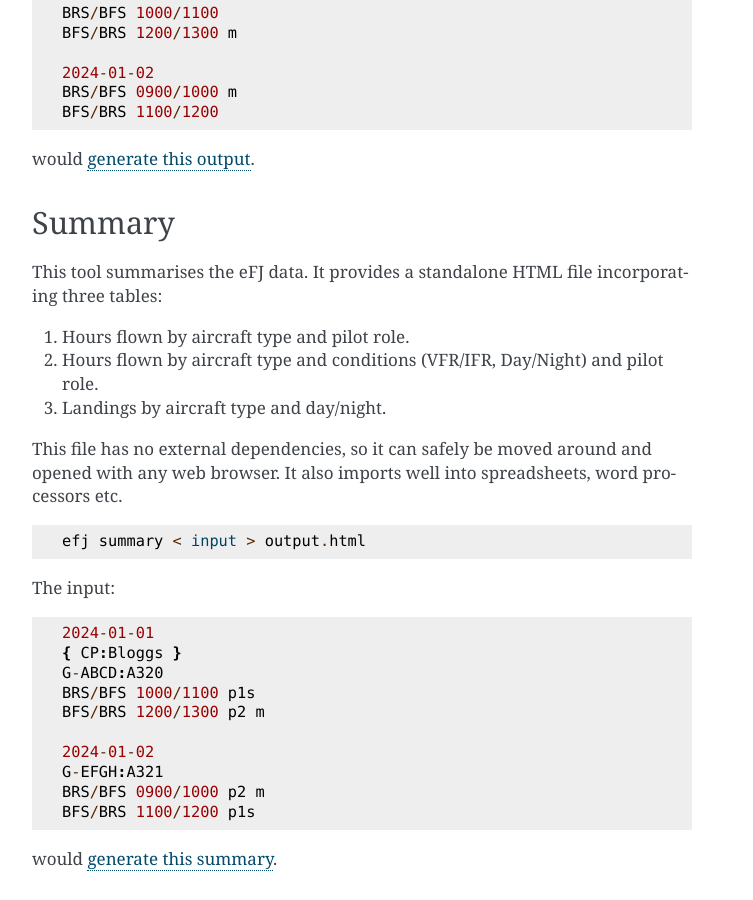
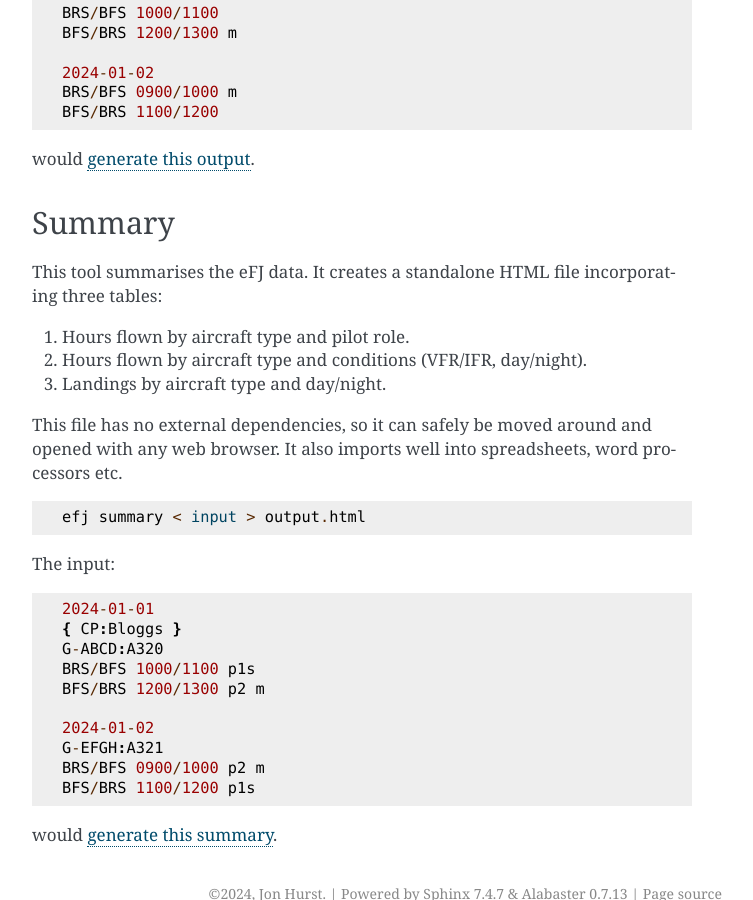
Before and after one commit to JonHurst/efjtk, a Sphinx documentation site: the page built from docs/convert.rst, in a window 1280 px wide and 900 px high, scrolled down 1386 px. Shown: the whole window, without its empty margins (388-1141 px from the left). Built offline with Sphinx 7.4.7, drawn with Linux system fonts in a browser that asks for light colours.

Commit message:
Minor cleanup

```diff
--- a/docs/convert.rst
+++ b/docs/convert.rst
@@ -74,12 +74,11 @@ would `generate this output <_static/output.html>`_.
 Summary
 -------
 
-This tool summarises the eFJ data. It provides a standalone HTML file
+This tool summarises the eFJ data. It creates a standalone HTML file
 incorporating three tables:
 
 1. Hours flown by aircraft type and pilot role.
-2. Hours flown by aircraft type and conditions (VFR/IFR, Day/Night)
-   and pilot role.
+2. Hours flown by aircraft type and conditions (VFR/IFR, day/night).
 3. Landings by aircraft type and day/night.
 
 This file has no external dependencies, so it can safely be moved around and
```
